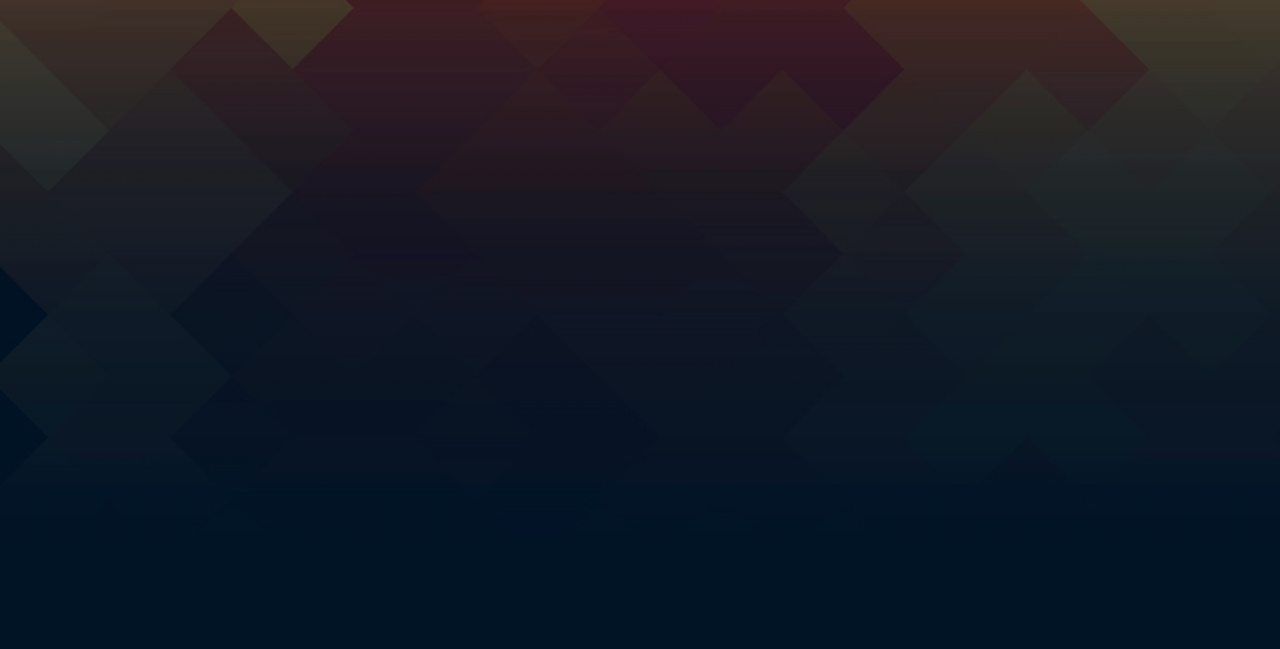
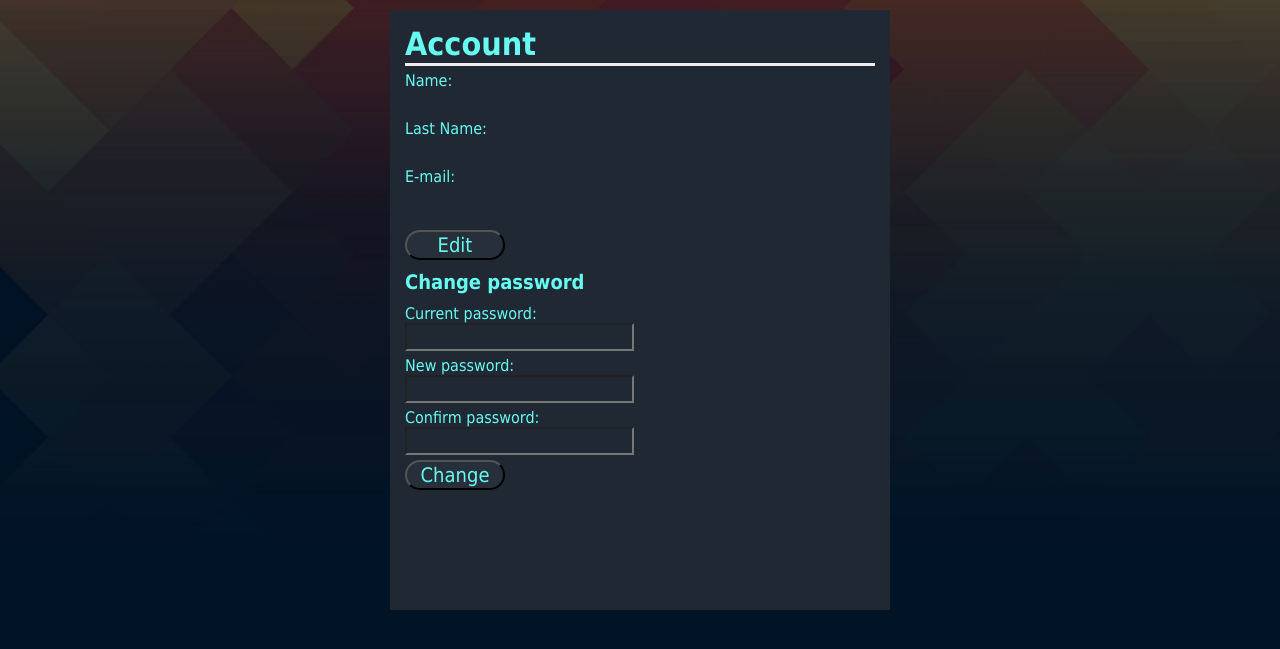
Before and after one commit to Zailen-prog/HomeAssistant, a PHP site: page /account/account.php in a window 1280 px wide. Shown: the part 50-699 px from the top of the page. Run offline with PHP 8.4, Linux system fonts and the light colour scheme; the visitor is signed in with stand-in values (Sample User, id 1); data that the repository does not hold is empty; style sheets or scripts are compiled from the project's sources.

Commit message:
finished

```diff
--- a/account/account.php
+++ b/account/account.php
@@ -15,7 +15,7 @@ if (!isset($_SESSION['logged'])) {
     <link rel="preconnect" href="https://fonts.gstatic.com">
     <link href="https://fonts.googleapis.com/css2?family=Poppins:wght@500&display=swap" rel="stylesheet">
     <script src="https://ajax.googleapis.com/ajax/libs/jquery/3.4.1/jquery.min.js"></script>
-    <link rel="stylesheet" href="style/myaccount.css">
+    <link rel="stylesheet" href="style/account.css">
     <link rel="stylesheet" href="../nav/style/nav-body.css">
     <title>Home Page</title>
 </head>
@@ -40,10 +40,61 @@ if (!isset($_SESSION['logged'])) {
         </div>
     </nav>
 
+    <div class="content-wrapper">
+        <h1>Account</h1>
+        <form id="save_info" method="POST">
+            <div>
+                <label for="name">
+                    Name:
+                </label>
+                <input type="text" id="name" name="name" pattern="[A-Za-z]{1,32}" disabled>
+            </div>
 
+            <div>
+                <label for="last-name">
+                    Last Name:
+                </label>
+                <input type="text" id="last-name" name="last-name" pattern="[A-Za-z]{1,32}" disabled>
+            </div>
+
+            <div>
+                <label for="mail">
+                    E-mail:
+                </label>
+                <input type="text" id="mail" name="mail" maxlength=64 disabled>
+            </div>
+            <div><span id="message"></span></div>
+            <button id="edit" type="button" class="btn edit">Edit</button>
+            <button id="save" type="submit" class="btn save">Save</button>
+            <button id="cancel" type="button" class="btn cancel">Cancel</button>
+        </form>
+        <h2>Change password</h2>
+        <form id="change-psw" method="POST">
+            <div>
+                <label for="Current">
+                    Current password:
+                </label>
+                <input type="password" id="curr-psw" name="curr-psw" require>
+
+                <div>
+                    <label for="new-psw">
+                        New password:
+                    </label>
+                    <input type="password" oninput="setPasswordConfirmValidity();" id="new-psw" name="new-psw" maxlength=20 require pattern="(?=.*\d)(?=.*[a-z])(?=.*[A-Z]).{8,20}">
+                </div>
+                <div>
+                    <label for="new-psw-confirm">
+                        Confirm password:
+                    </label>
+                    <input type="password" oninput="setPasswordConfirmValidity();" id="new-psw-confirm" name="new-psw-confirm" maxlength=20 require pattern="(?=.*\d)(?=.*[a-z])(?=.*[A-Z]).{8,20}">
+                </div>
+                <div><span id="message-psw"></span></div>
+                <button id="change" type="submit" class="btn change">Change</button>
+        </form>
+    </div>
 
     <script src="../nav/js/nav.js"></script>
-    <script src="js/myaccount.js"></script>
+    <script src="js/account.js"></script>
 </body>
 
 </html>
--- /dev/null
+++ b/account/js/account.js
@@ -0,0 +1,100 @@
+$(document).ready(function () {
+    show_info();
+})
+
+function show_info() {
+    $.ajax({
+        url: "php/get_account_info.php",
+        method: "POST",
+        dataType: 'json',
+        success: function (data) {
+            var jsonArray = data;
+            $('#name').val(jsonArray.name);
+
+            $('#last-name').val(jsonArray.lastname);
+
+            $('#mail').val(jsonArray.email);
+        },
+    })
+}
+
+/**
+ * po naciśnieciu przycisku save podczas edycji wykonuja ajax do pliku update_info.php
+ * i zapisuje wszystkie dane w bazie danych jak i wyłącza możliwośc edycji
+ */
+$('#save_info').on('submit', function (event) {
+    event.preventDefault();
+    $.ajax({
+        url: "php/update_info.php",
+        method: "POST",
+        data: $(this).serialize(),
+        success: function (data) {
+            $('#save_info').find(':input:not(.btn)').prop('disabled', true);
+            $('#message').html(data);
+        }
+    })
+
+});
+
+$('#change-psw').on('submit', function (event) {
+    event.preventDefault();
+    $.ajax({
+        url: "php/change_password.php",
+        method: "POST",
+        data: $(this).serialize(),
+        success: function (data) {
+            $('#message-psw').html(data);
+        }
+    })
+
+});
+
+/**
+ * podcas kilknięcia edit, chowa przycisk edit i pokazuje przyciski save i cancel i
+ * umożliwia edytowanie
+ */
+$('.edit').click(function () {
+    $(this).hide();
+    $(this).siblings('.save, .cancel').show();
+
+    $('#save_info').find(':input').prop('disabled', false);
+});
+
+/**
+ * podcas kilknięcia cancel, chowa przycisk save i cancel i pokazuje przycisk edit i
+ * wyłącza moźliwość edycji jak i wykonuje funckje show_info która wypisuje poprzednie
+ * dane
+ */
+$('.cancel').click(function () {
+    $(this).siblings('.edit').show();
+    $(this).siblings('.save').hide();
+    $(this).hide();
+
+    $('#save_info').find(':input:not(.btn)').prop('disabled', true);
+
+    show_info();
+});
+
+/**
+ * podczas kliknięcia save chowa przycisk save i cancel i pokazuje przycisk edit
+ */
+$('.save').click(function () {
+    $(this).siblings('.edit').show();
+    $(this).siblings('.cancel').hide();
+    $(this).hide();
+});
+
+/**
+ * funcja sprawdza czy podczas rejestracji podane hasła są takie same
+ * jeśli nie to wyświetla komunikat "Passwords must match"
+ */
+function setPasswordConfirmValidity(str) {
+    const password1 = document.getElementById('new-psw');
+    const password2 = document.getElementById('new-psw-confirm');
+
+    if (password1.value === password2.value) {
+        password2.setCustomValidity('');
+    } else {
+        password2.setCustomValidity('Passwords must match');
+    }
+}
--- /dev/null
+++ b/account/php/get_account_info.php
@@ -0,0 +1,24 @@
+<?php
+
+/**
+ * skrypt pobierający z bazy danych informacje o przekaźniku i danej nazwie
+ * i zwraca te dane w postacji zmiennej typu json
+ */
+include '../../db_handlers/db_connection.php';
+
+session_start();
+if (!isset($_SESSION['logged'])) {
+    header('location:../../index.php');
+}
+
+$con = OpenCon();
+
+$sql = "select LOGIN, EMAIL, NAME, LASTNAME from users where LOGIN = '" . $_SESSION['user'] . "'";
+if ($result = $con->query($sql)) {
+    $data = $result->fetch_assoc();
+    $json_data['login'] = $data['LOGIN'];
+    $json_data['email'] = $data['EMAIL'];
+    $json_data['name'] = $data['NAME'];
+    $json_data['lastname'] = $data['LASTNAME'];
+    echo json_encode($json_data, JSON_NUMERIC_CHECK);
+}
--- a/account/style/account.css
+++ b/account/style/account.css
@@ -1 +1,90 @@
-/* No CSS *//*# sourceMappingURL=account.css.map */
+.content-wrapper {
+  height: 600px;
+  width: 500px;
+  -webkit-transform: translateY(60px);
+          transform: translateY(60px);
+  background-color: #1F2833;
+  margin: 0 auto;
+  padding: 15px;
+}
+
+h1 {
+  color: #66FCF1;
+  border-bottom: inset;
+}
+
+h2 {
+  font-size: 20px;
+  color: #66FCF1;
+  margin: 10px 0;
+}
+
+label {
+  color: #66FCF1;
+  display: table-cell;
+  text-align: right;
+}
+
+div.row {
+  display: table-row;
+}
+
+div {
+  margin: 5px 0;
+}
+
+input {
+  font-size: 20px;
+  color: white;
+  background-color: #1F2833;
+  display: table-cell;
+}
+
+.text-success {
+  color: green;
+}
+
+.text-danger {
+  color: red;
+}
+
+#message {
+  display: table;
+  margin: 10px auto;
+  font-size: 12px;
+  position: relative;
+  text-align: center;
+  font-size: 15px;
+}
+
+#save_info input {
+  border-style: none;
+  border-width: 0px;
+}
+
+#mail {
+  width: 300px;
+}
+
+#save, #cancel {
+  display: none;
+}
+
+.btn {
+  cursor: pointer;
+  border-style: outset;
+  border-width: 2px;
+  color: #66FCF1;
+  font-size: 20px;
+  background: #27303a;
+  border-radius: 20px;
+  height: 30px;
+  width: 100px;
+}
+
+@media screen and (max-width: 520px) {
+  .content-wrapper {
+    width: 90%;
+  }
+}
+/*# sourceMappingURL=account.css.map */
--- a/account/style/account.scss
+++ b/account/style/account.scss
@@ -0,0 +1,86 @@
+.content-wrapper{
+    height: 600px;
+    width: 500px;
+    transform: translateY(60px);
+    background-color:#1F2833;
+    margin: 0 auto;
+    padding: 15px;
+}
+
+h1{
+  color:#66FCF1;
+  border-bottom: inset;
+}
+
+h2{
+  font-size: 20px;
+  color:#66FCF1;
+  margin: 10px 0;
+}
+
+label{
+  color:#66FCF1;
+  display: table-cell;
+  text-align: right;
+}
+div.row{
+  display:table-row;
+}
+
+div{
+  margin: 5px 0;
+}
+
+input{
+  font-size: 20px;
+  color:white;
+  background-color:#1F2833;
+  display: table-cell;
+}
+
+.text-success{
+  color: green;
+}
+.text-danger{
+  color: red;
+}
+
+#message{
+  display:table;
+  margin:10px auto;
+  font-size: 12px;
+  position: relative;
+  text-align: center;
+  font-size: 15px;
+}
+
+#save_info input{
+  border-style: none;
+  border-width: 0px;
+}
+
+#mail{
+  width: 300px;
+}
+
+#save, #cancel {
+  display:none;
+}
+
+.btn{
+  cursor: pointer;
+  border-style: outset;
+  border-width: 2px;
+  color: #66FCF1;
+  font-size: 20px;
+  background: #27303a;
+  border-radius: 20px;
+  height: 30px;
+  width: 100px;
+}
+
+@media screen and (max-width: 520px){
+  .content-wrapper{
+    width: 90%;
+}
+}
--- a/index/php/login.php
+++ b/index/php/login.php
@@ -19,7 +19,7 @@ if (!$con) {
     die("Connection failed: " . mysqli_connect_error());
 } else {
 
-    $sq = "select * from users where LOGIN =?";
+    $sq = "select LOGIN, PASSWORD from users where LOGIN =?";
     $ss = mysqli_prepare($con, $sq);
     $ss->bind_param("s", $login);
     $login = $_POST['loginL'];
@@ -35,7 +35,6 @@ if (!$con) {
         $output = '';
         if (password_verify($password, $user['PASSWORD'])) {
             $_SESSION['user'] = $login;
-            $_SESSION['name'] = $user['NAME'];
             $_SESSION['logged'] = true;
         } else {
             $output = '<label class="text-danger">Invalid Login or Password</label>';
--- a/relays/js/relays.js
+++ b/relays/js/relays.js
@@ -31,6 +31,10 @@ function show_data() {
         },
     })
 }
+
+$(document).ready(function () {
+    show_data();
+})
 
 var show = $('.nr-1').children('span');
 var nr = 1;
--- a/relays/style/relays.css
+++ b/relays/style/relays.css
@@ -61,8 +61,9 @@ input, textarea {
   color: #fff;
 }
 
-#name-relay {
-  margin-top: 10px;
+.change-input {
+  border-style: none;
+  background-color: #1F2833;
 }
 
 #description-relay {
--- a/relays/style/relays.scss
+++ b/relays/style/relays.scss
@@ -50,8 +50,9 @@ input, textarea {
   color: #fff;
 }
 
-#name-relay{
-  margin-top: 10px;
+.change-input{
+  border-style: none;
+  background-color:#1F2833;
 }
 
 #description-relay{
```
Also changed, not shown: account/php/change_password.php (added, +26 -0 lines), account/php/update_info.php (added, +33 -0 lines), home/js/home.js (+13 -1 lines), relays/relays.php (+4 -4 lines), 2 other files.
